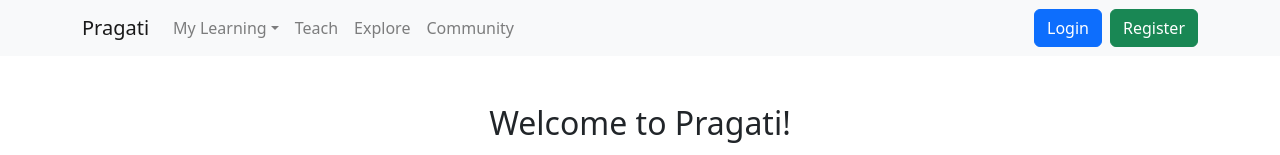
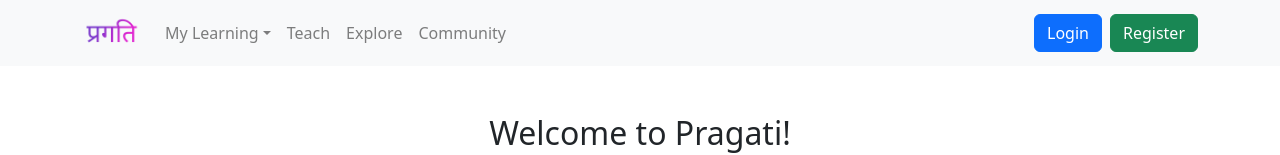
Before and after one commit to rks-031/pragati, a React (Vite) app in the folder frontend/: page / in a window 1280 px wide. Shown: the top 155 px of the page. Built offline with nearby package versions, Linux system fonts and the light colour scheme.

Commit message:
Navbar brand updated

```diff
--- a/frontend/src/components/Navbar.jsx
+++ b/frontend/src/components/Navbar.jsx
@@ -3,6 +3,7 @@
 import { Navbar, Nav, NavDropdown, Container, Button } from 'react-bootstrap';
 import axios from '../axiosConfig';
 import { useAuth } from '../context/AuthContext';
+import logo from '../assets/logoGradient.png';
 
 function NavigationBar() {
   const { userName, logout } = useAuth();
@@ -21,7 +22,14 @@
   return (
     <Navbar bg="light" expand="lg">
       <Container>
-        <Navbar.Brand as={Link} to="/">Pragati</Navbar.Brand>
+      <Navbar.Brand as={Link} to="/">
+          <img
+            src={logo}
+            height="40"
+            className="d-inline-block align-top font-weight-bold"
+            alt="Pragati Logo"
+          />
+        </Navbar.Brand>
         <Navbar.Toggle aria-controls="basic-navbar-nav" />
         <Navbar.Collapse id="basic-navbar-nav">
           <Nav className="me-auto">
```
